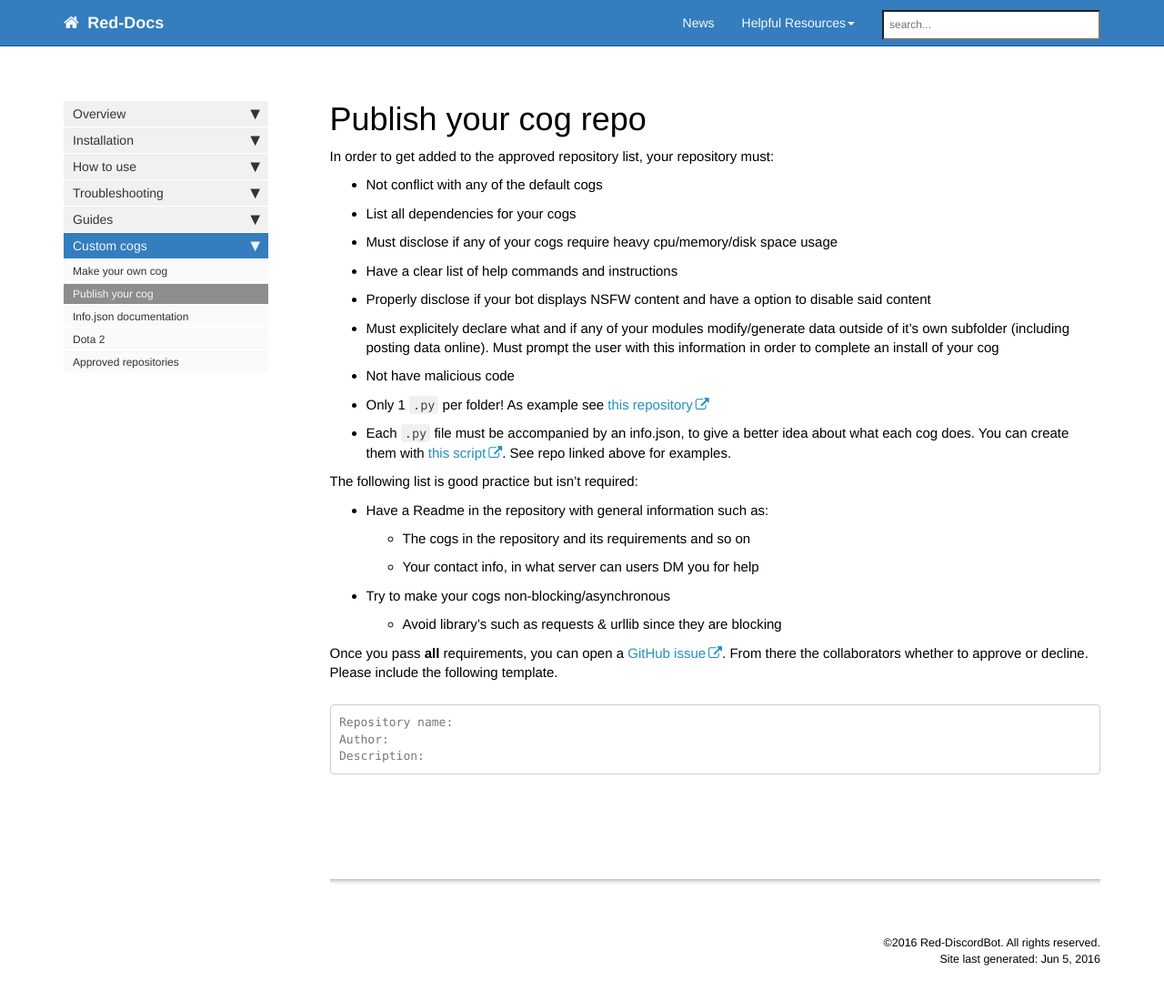
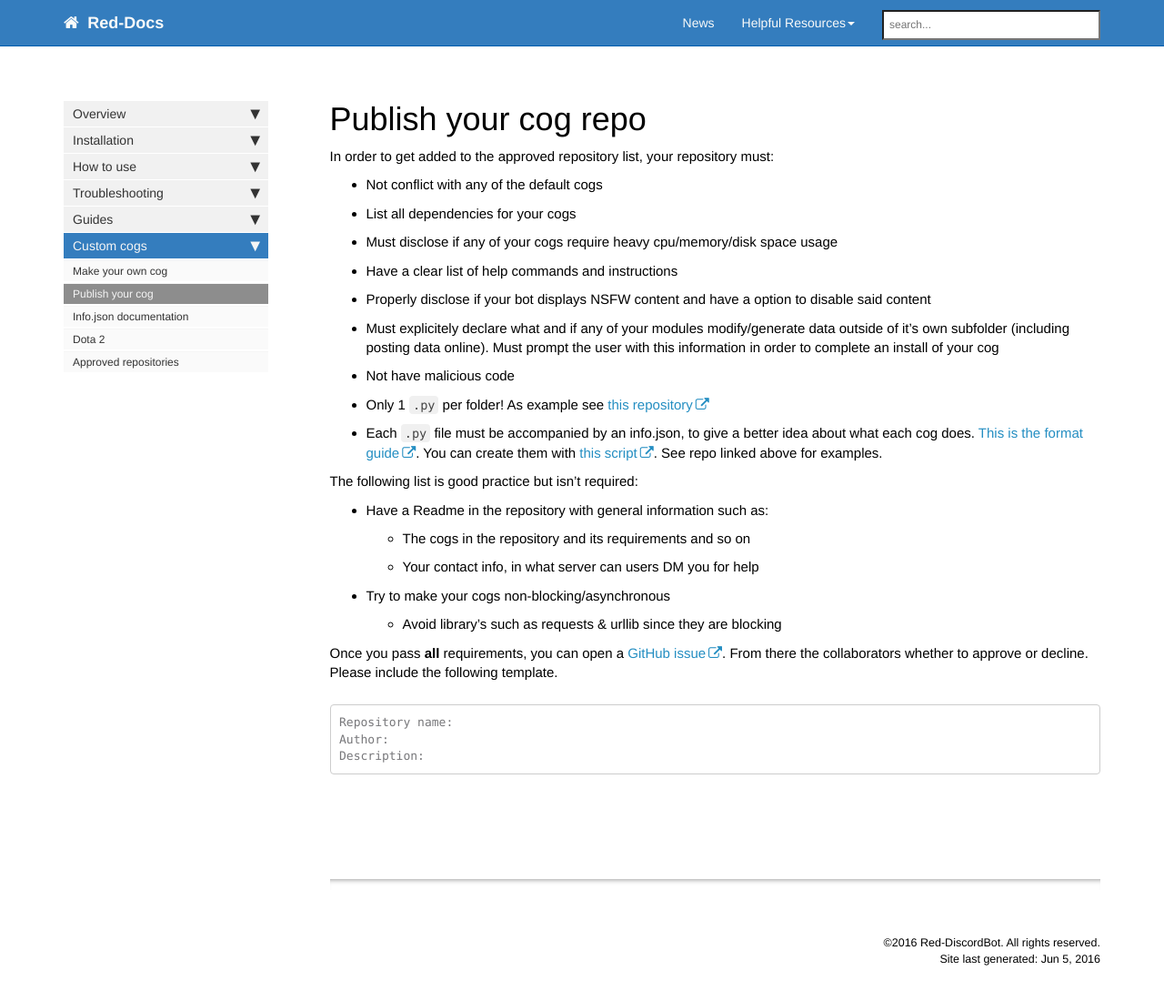
Before and after one commit to Twentysix26/Red-Docs, a Jekyll site: the page built from red/red_cog_how_to_publish.md, in a window 1280 px wide and 1114 px high. Shown: the top 1100 px of the window at 91% size. Built offline with Jekyll 4.4.1, drawn with Linux system fonts in a browser that asks for light colours; nearby versions of some CDN libraries; comment, search, counter and statistics services are not loaded.

Commit message:
Update cog publish guide

```diff
--- a/red/red_cog_how_to_publish.md
+++ b/red/red_cog_how_to_publish.md
@@ -14,7 +14,7 @@ In order to get added to the approved repository list, your repository must:
 * Must explicitely declare what and if any of your modules modify/generate data outside of it's own subfolder (including posting data online). Must prompt the user with this information in order to complete an install of your cog
 * Not have malicious code
 * Only 1 ``.py`` per folder! As example see [this repository](https://github.com/tekulvw/Squid-Plugins)
-* Each ``.py`` file must be accompanied by an info.json, to give a better idea about what each cog does. You can create them with [this script](https://gist.github.com/Twentysix26/73a2a09238d6875b5cb7). See repo linked above for examples.
+* Each ``.py`` file must be accompanied by an info.json, to give a better idea about what each cog does. [This is the format guide](http://twentysix26.github.io/Red-Docs/red_cog_info_json/). You can create them with [this script](https://gist.github.com/Twentysix26/73a2a09238d6875b5cb7). See repo linked above for examples.
 
 The following list is good practice but isn't required:
 
```
